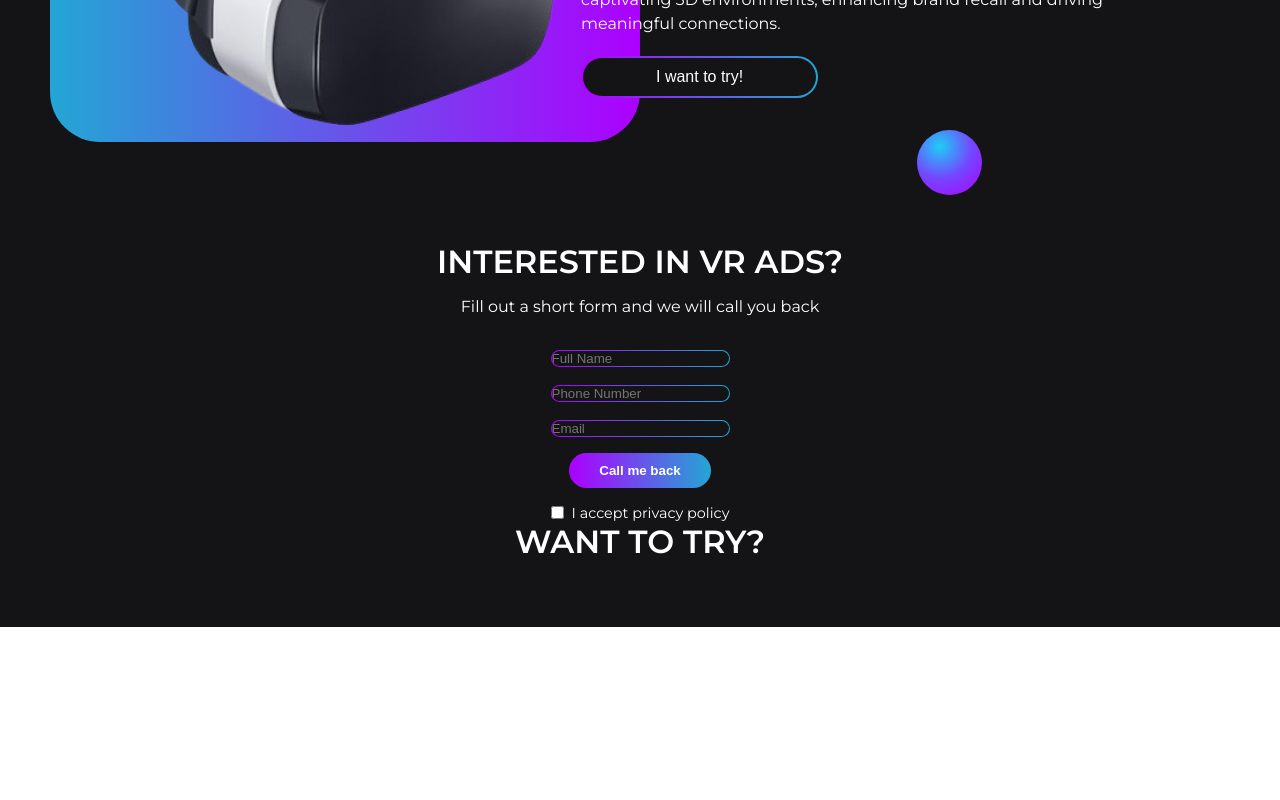
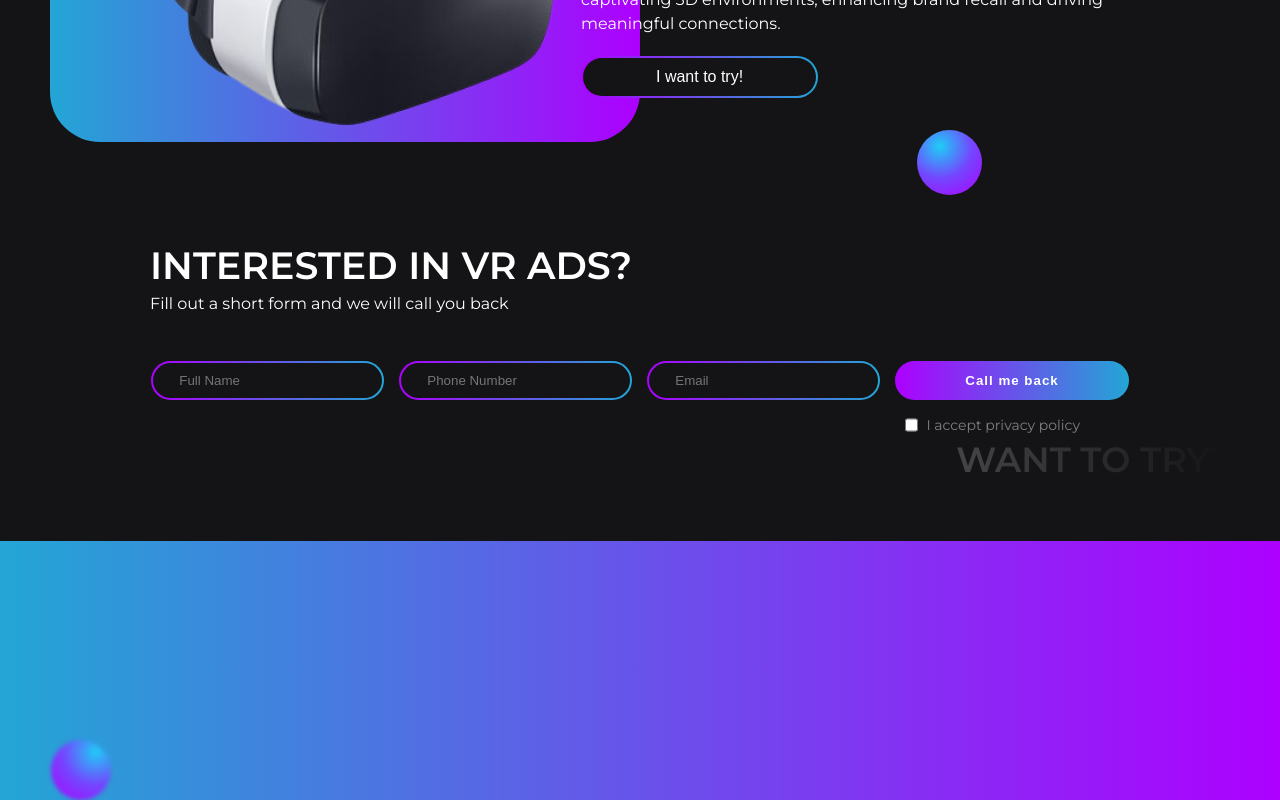
Before and after one commit to marwaoneis/vr-product-ads, a React (Create React App) app: page / in a window 1280 px wide. Shown: the part 860-1660 px from the top of the page. Before the commit the page ends 1487 px from the top, so only its background shows below. Built offline with nearby package versions, Linux system fonts and the light colour scheme.

Commit message:
Added styling for text and input fields

```diff
--- a/src/components/InterestForm/style.css
+++ b/src/components/InterestForm/style.css
@@ -2,45 +2,73 @@
   background-color: #141416;
   color: white;
   padding: 50px;
-  text-align: center;
+  text-align: left;
 }
 
 .interest-form-container h2 {
-  font-size: 2rem;
-  margin-bottom: 1rem;
+  padding-left: 100px;
+  margin-bottom: 5px;
+}
+
+.title {
+  font-size: 38px;
 }
 
 .interest-form-container p {
-  margin-bottom: 2rem;
+  margin-bottom: 3rem;
+  padding-left: 100px;
 }
 
-.interest-form {
+.left-ball {
+  width: 60px;
+  height: 60px;
+  background-image: radial-gradient(
+    circle at 75% 20%,
+    #1ecdf5,
+    #7446ff,
+    #ad00ff
+  );
+  border-radius: 50%;
+  position: absolute;
+  top: 200%;
+  left: 4%;
+  z-index: 2;
+  filter: blur(2px);
+}
+
+.form-row {
   display: flex;
-  gap: 1rem;
   justify-content: center;
-  align-items: center;
+  gap: 15px;
+}
+
+.input-container {
+  background: linear-gradient(to right, #ad00ff, #23a6d5);
+  border-radius: 20px;
+  padding: 2px;
 }
 
 .input-field {
-  border: 1px solid transparent;
-  background-image: linear-gradient(#141416, #141416),
-    linear-gradient(to right, #ad00ff, #23a6d5);
-  background-origin: border-box;
-  background-clip: content-box, border-box;
-  border-radius: 20px;
+  width: 100%;
+  padding: 10px 26px;
+  background-color: #141416; /* The inner background color */
+  border: none; /* Remove default border */
+  border-radius: 18px; /* Slightly less than .input-container to maintain the rounded corners */
   color: white;
-  margin-bottom: 1rem;
+  outline: none; /* Remove the default focus outline */
 }
 
 .submit-button {
-  padding: 10px 30px;
+  padding: 10px 70px;
   border: none;
   background-image: linear-gradient(to right, #ad00ff, #23a6d5);
   color: white;
   border-radius: 20px;
   cursor: pointer;
+  letter-spacing: 1px;
   font-weight: bold;
   transition: background-color 0.3s ease;
+  white-space: nowrap;
 }
 
 .submit-button:hover {
@@ -48,14 +76,29 @@
 }
 
 .privacy-policy {
-  color: white;
-  font-size: 0.9rem;
+  color: gray;
+  font-size: 14px;
   display: flex;
-  align-items: center;
-  justify-content: center;
-  margin-top: 1rem;
+  align-items: right;
+  justify-content: right;
+  margin-top: 16px;
+  padding-right: 150px;
 }
 
 .privacy-policy input[type="checkbox"] {
   margin-right: 0.5rem;
 }
+
+.try {
+  position: relative;
+  font-size: 35px;
+  text-align: right;
+  background: linear-gradient(
+    to right,
+    rgba(255, 255, 255, 0.9),
+    rgba(255, 255, 255, 0)
+  );
+  line-height: 1.5;
+  background-clip: text;
+  color: transparent;
+}
```
